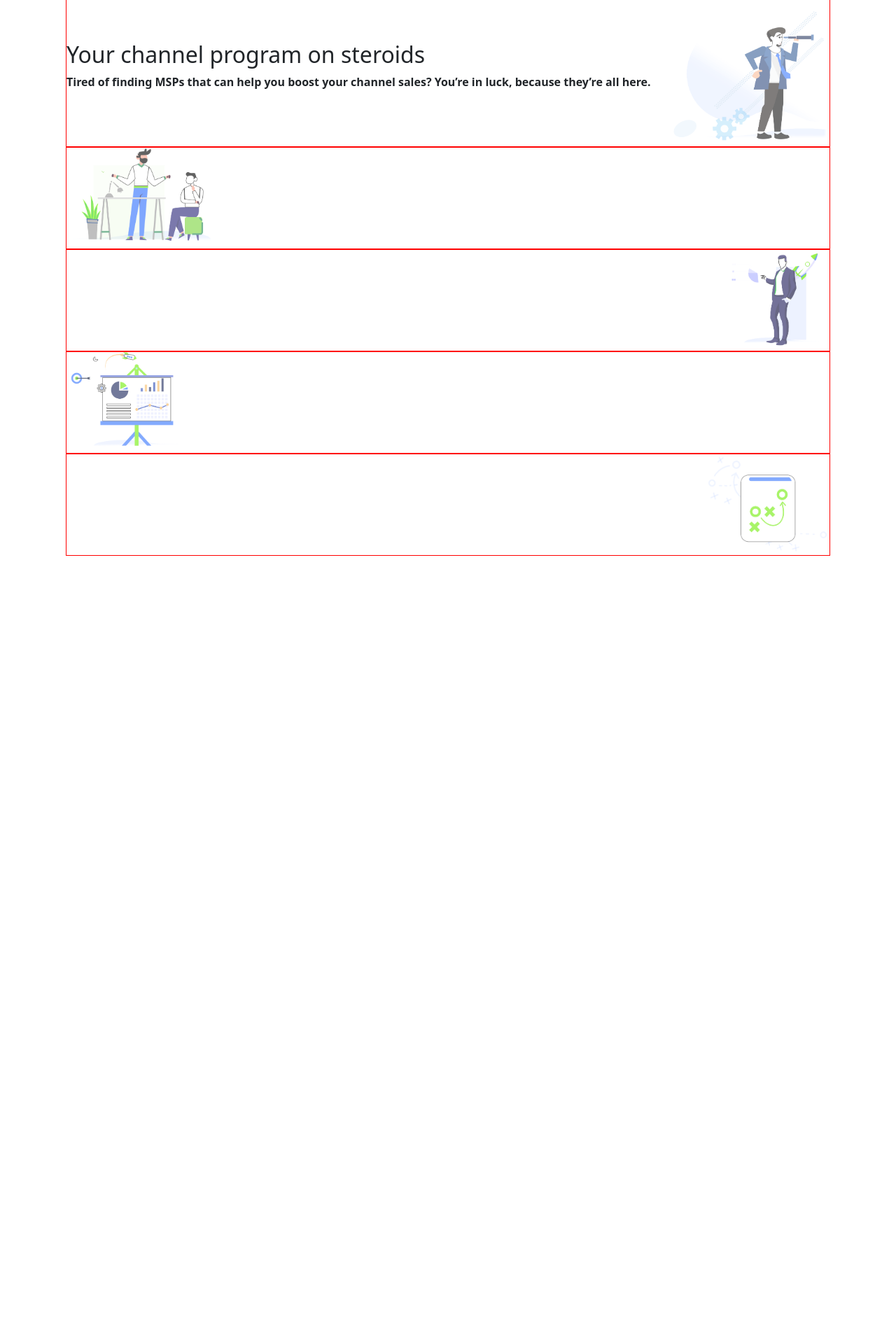
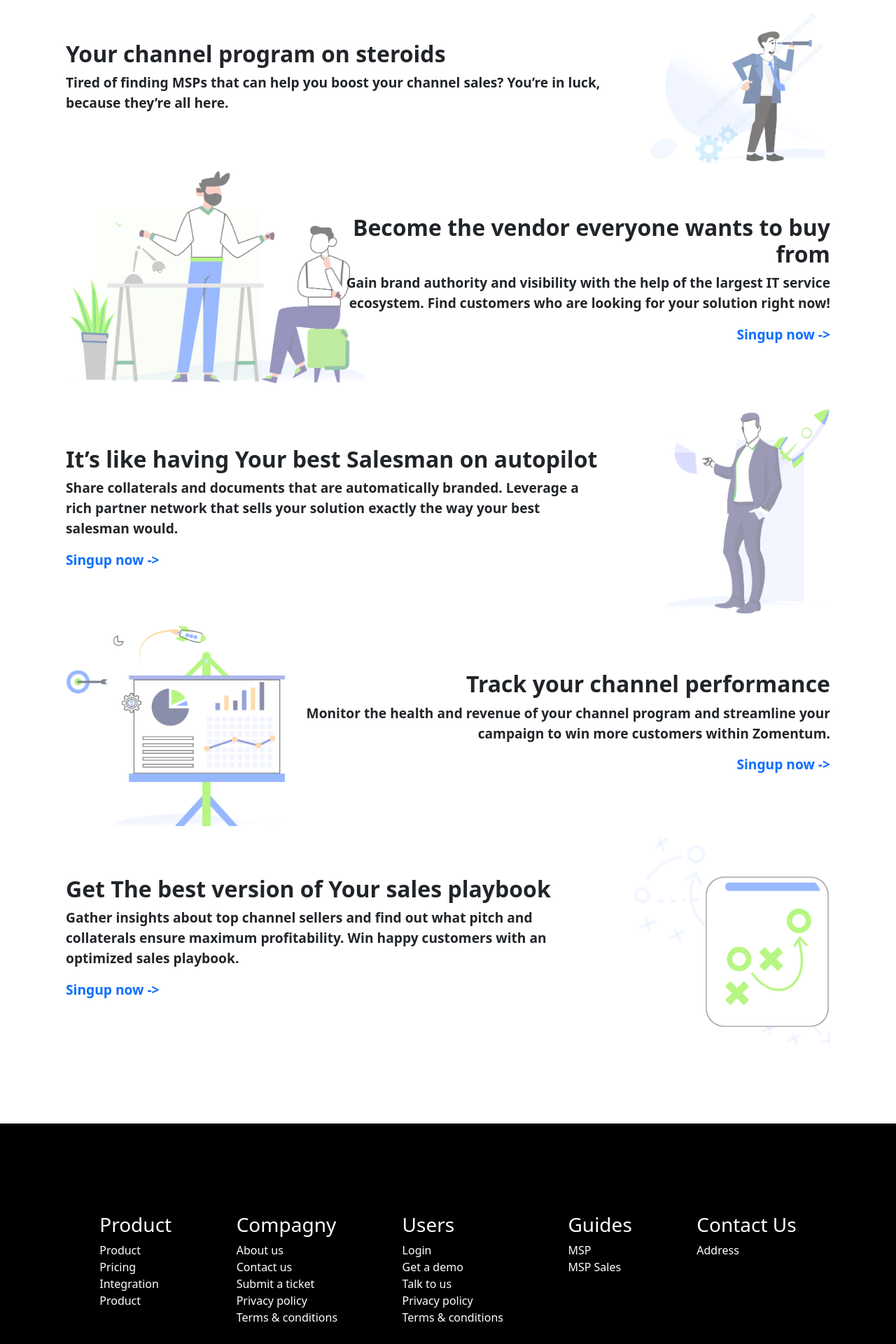
Before and after one commit to Adrien-Ray/retro-ingenierie-html, a PHP site: page / in a window 1280 px wide. Shown: the part 960-2880 px from the top of the page at 70% size. Before the commit the page ends 1754 px from the top, so only its background shows below. Run offline with PHP 8.4, Linux system fonts and the light colour scheme.

Commit message:
terminer

```diff
--- a/footer.php
+++ b/footer.php
@@ -1,5 +1,61 @@
 
-    </main>
-   <script src="https://cdn.jsdelivr.net/npm/bootstrap@5.0.0-beta3/dist/js/bootstrap.bundle.min.js" integrity="sha384-JEW9xMcG8R+pH31jmWH6WWP0WintQrMb4s7ZOdauHnUtxwoG2vI5DkLtS3qm9Ekf" crossorigin="anonymous"></script>
-</body>
+<!-- PIED DE PAGE -->
+<div class="container-fluid backpieddiv">
+    <div class="row">
+        <div class="col-md-12 col-sm-12 pieddiv">
+            <div class="child">
+                <h3 class="footer">Product</h3>
+                <ul class="footer">
+                    <li>Product</li>
+                    <li>Pricing</li>
+                    <li>Integration</li>
+                    <li>Product</li>
+                </ul>
+            </div>
+            <div class="child">
+                <h3 class="footer">Compagny</h3>
+                <ul class="footer">
+                    <li>About us</li>
+                    <li>Contact us</li>
+                    <li>Submit a ticket</li>
+                    <li>Privacy policy</li>
+                    <li>Terms & conditions</li>
+                </ul>
+            </div>
+            <div class="child">
+                <h3 class="footer">Users</h3>
+                <ul class="footer">
+                    <li>Login</li>
+                    <li>Get a demo</li>
+                    <li>Talk to us</li>
+                    <li>Privacy policy</li>
+                    <li>Terms & conditions</li>
+                    <li></li>
+                </ul>
+            </div>
+            <div class="child">
+                <h3 class="footer">Guides</h3>
+                <ul class="footer">
+                    <li>MSP</li>
+                    <li>MSP Sales</li>
+                </ul>
+            </div>
+            <div class="child">
+                <h3 class="footer">Contact Us</h3>
+                <ul class="footer">
+                    <li>Address</li>
+                </ul>
+            </div>
+        </div>
+        <div class="col-md-12 col-sm-12 pieddiv">
+            <div class="child"><p>© 2020 Pactora Inc. All rights reserved.</p></div>
+            <div class="child"><p>Follow us on social</p></div>
+        </div>
+    </div>
+</div>
+
+
+          </main>
+        <script src="https://cdn.jsdelivr.net/npm/bootstrap@5.0.0-beta3/dist/js/bootstrap.bundle.min.js" integrity="sha384-JEW9xMcG8R+pH31jmWH6WWP0WintQrMb4s7ZOdauHnUtxwoG2vI5DkLtS3qm9Ekf" crossorigin="anonymous"></script>
+    </body>
 </html>
--- a/index.php
+++ b/index.php
@@ -62,26 +62,30 @@
                 </div>
                 <div class="row">
                     <div class="col-md-12 col-sm-12 contentline2">
-                        <H2 class="contentline"></H2>
-                        <p class="contentline"></p>
+                        <H2 class="contentline">Become the vendor everyone wants to buy from</H2>
+                        <p class="contentline">Gain brand authority and visibility with the help of the largest IT service ecosystem. Find customers who are looking for your solution right now!</p>
+                        <p class="singup"><a href="#">Singup now -></a></p>
                     </div>
                 </div>
                 <div class="row">
                     <div class="col-md-12 col-sm-12 contentline3">
-                        <H2 class="contentline"></H2>
-                        <p class="contentline"></p>
+                        <H2 class="contentline">It’s like having Your best Salesman on autopilot</H2>
+                        <p class="contentline">Share collaterals and documents that are automatically branded. Leverage a rich partner network that sells your solution exactly the way your best salesman would.</p>
+                        <p class="singup"><a href="#">Singup now -></a></p>
                     </div>
                 </div>
                 <div class="row">
                     <div class="col-md-12 col-sm-12 contentline4">
-                        <H2 class="contentline"></H2>
-                        <p class="contentline"></p>
+                        <H2 class="contentline">Track your channel performance</H2>
+                        <p class="contentline">Monitor the health and revenue of your channel program and streamline your campaign to win more customers within Zomentum.</p>
+                        <p class="singup"><a href="#">Singup now -></a></p>
                     </div>
                 </div>
                 <div class="row">
                     <div class="col-md-12 col-sm-12 contentline5">
-                        <H2 class="contentline"></H2>
-                        <p class="contentline"></p>
+                        <H2 class="contentline">Get The best version of Your sales playbook</H2>
+                        <p class="contentline">Gather insights about top channel sellers and find out what pitch and collaterals ensure maximum profitability. Win happy customers with an optimized sales playbook.</p>
+                        <p class="singup"><a href="#">Singup now -></a></p>
                     </div>
                 </div>
             </div>
@@ -89,48 +93,6 @@
     </div>
 </div>
 
-<br>
-<br>
-<br>
-<br>
-<br>
-<br>
-<br>
-<br>
-<br>
-<br>
-<br>
-<br>
-<br>
-<br>
-<br>
-<br>
-<br>
-<br>
-<br>
-<br>
-<br>
-<br>
-<br>
-<br>
-<br>
-<br>
-<br>
-<br>
-<br>
-<br>
-<br>
-<br>
-<br>
-<br>
-<br>
-<br>
-<br>
-<br>
-<br>
-<br>
-<br>
-<br>
 <!-- FIN CONTENTFLUID -->
 
 
--- a/style.css
+++ b/style.css
@@ -1,3 +1,10 @@
+main.container-fluid{
+    margin:0;
+    padding:0;
+}
+a{
+    text-decoration: none;
+}
 .barfixed{
     position: -webkit-sticky; /* Safari */
     position: sticky;
@@ -137,35 +144,73 @@
   .contentline5{
     background-size: auto 100%;
     background-repeat: no-repeat;
-    border: 1px solid red;
     padding:4em 0;
+    background-position: right;
+  }
+  .contentline2,
+  .contentline4{
+    background-position: left;
+    text-align: right;
   }
   .contentline1{
       background-image: url("pictures/back-section-1-opacity60.png");
-      background-position: right;
   }
   .contentline2{
-      background-image: url("pictures/back-section-2-opacity60.png");
-      background-position: left;
-      text-align: right;
+      background-image: url("pictures/back-section-2-opacity50.png");
   }
   .contentline3{
-      background-image: url("pictures/back-section-3-opacity60.png");
-      background-position: right;
+      background-image: url("pictures/back-section-3-opacity50.png");
   }
   .contentline4{
-      background-image: url("pictures/back-section-4-opacity60.png");
-      background-position: left;
-      text-align: right;
+      background-image: url("pictures/back-section-4-opacity50.png");
   }
   .contentline5{
-      background-image: url("pictures/back-section-5-opacity60.png");
-      background-position: right;
+      background-image: url("pictures/back-section-5-opacity50.png");
   }
-  h2.contentline{
+  h2.contentline,
+  p.contentline
+  {
+    width:100%;
+    padding-right:30%;
+
   }
-  p.contentline{
+  .contentline2 h2.contentline,
+  .contentline2 p.contentline,
+  .contentline4 h2.contentline,
+  .contentline4 p.contentline
+  {
+    width:100%;
+    padding-left:30%;
+    padding-right: 0;
+  }
+  p.contentline, p.singup{
       font-weight: 600;
-      width:80%;
-  }
-    /* FIN CODE DE CONTENT SOUS LIST SHELL GROW */
+      font-size: 1.2em;
+}
+p.singup{
+color:#2F70FE;
+}
+h2.contentline{
+    font-weight: 600;
+}
+/* FIN CODE DE CONTENT SOUS LIST SHELL GROW */
+/* pied de page */
+.backpieddiv{
+    background-color: black;
+    color: white;
+    padding: 6em;
+    padding-bottom: 0;
+    margin-top: 6em;
+}
+.pieddiv{
+    display:flex;
+    flex-wrap: wrap;
+    justify-content: space-around;
+}
+.pieddiv .child{
+    margin:2em;
+}
+ul.footer{
+    list-style-type: none;
+    padding-left: 0;
+}
```
Also changed, not shown: pictures/back-section-2-opacity50.png (added), pictures/back-section-2-opacity60.png (deleted), pictures/back-section-3-opacity50.png (added), pictures/back-section-3-opacity60.png (deleted), pictures/back-section-4-opacity50.png (added), pictures/back-section-4-opacity60.png (deleted), pictures/back-section-5-opacity50.png (added), pictures/back-section-5-opacity60.png (deleted).
